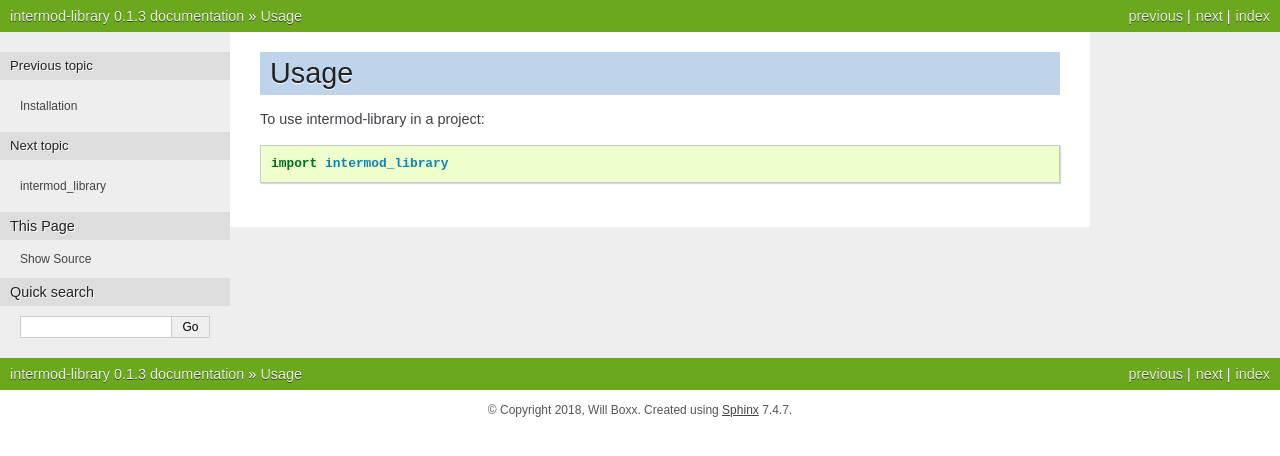
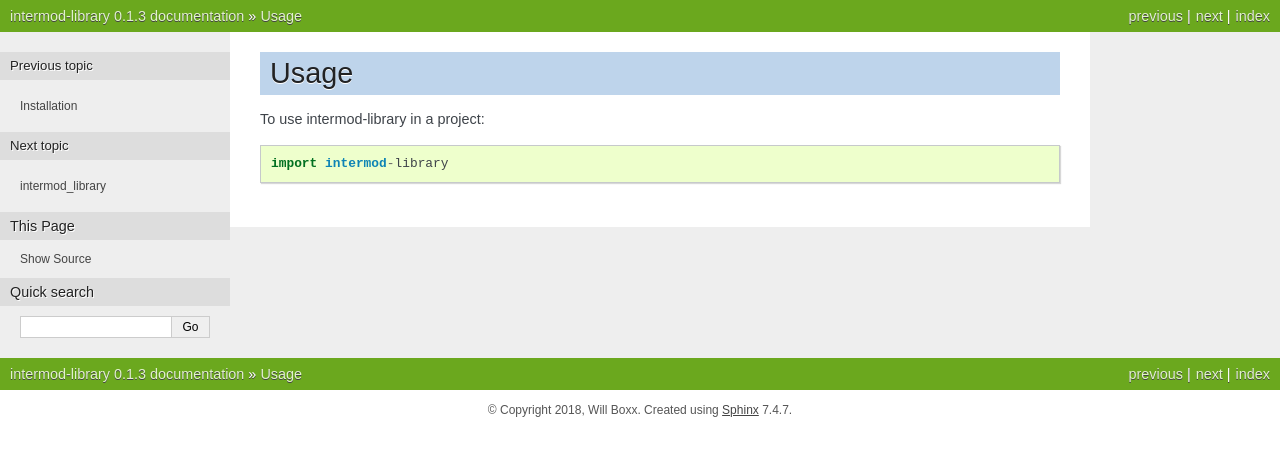
Before and after one commit to wboxx1/intermod-library, a Sphinx documentation site: the page built from docs/usage.rst, in a window 1280 px wide. Shown: the top 456 px of the page. Built offline with Sphinx 7.4.7, drawn with Linux system fonts in a browser that asks for light colours; the version number is read from the project's files by our own code.

```diff
--- a/docs/usage.rst
+++ b/docs/usage.rst
@@ -4,4 +4,4 @@ Usage
 
 To use intermod-library in a project::
 
-    import intermod_library
+    import intermod-library
```
